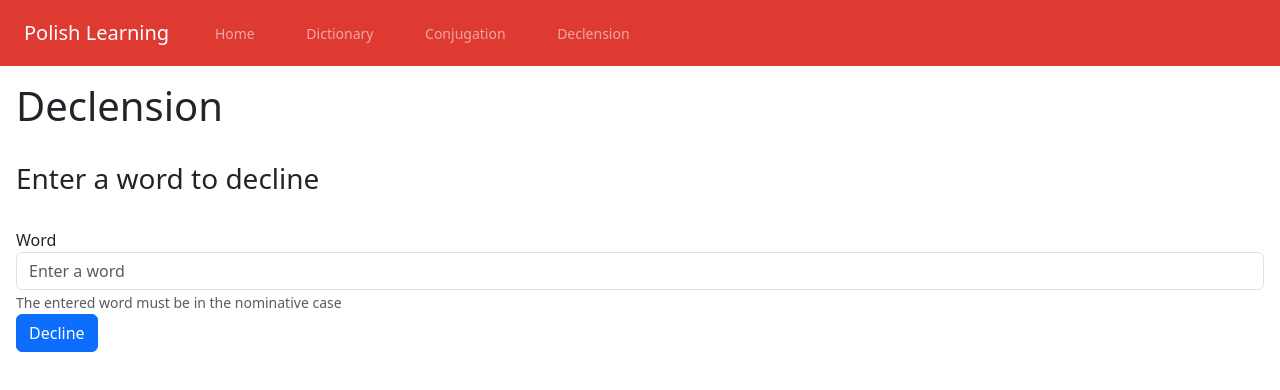
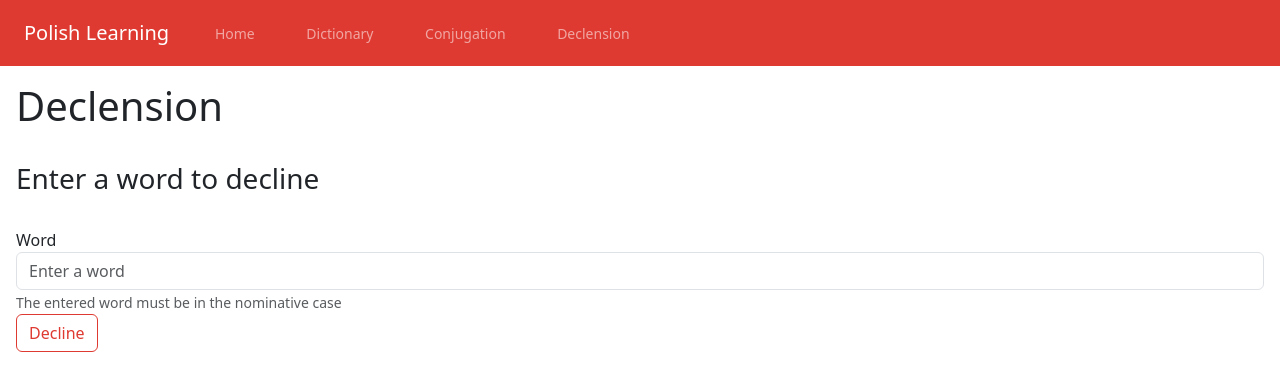
Before and after one commit to kenichisutan/polish-learning, a React (Create React App) app: page /declension in a window 1280 px wide. Shown: the top 390 px of the page. Built offline with nearby package versions, Linux system fonts and the light colour scheme.

Commit message:
Changed button styling

```diff
--- a/src/components/Declension.js
+++ b/src/components/Declension.js
@@ -160,7 +160,7 @@ const Declension = () => {
                     <input type="word" className="form-control" id="inputDeclension1" aria-describedby="declensionHelp" placeholder="Enter a word" />
                     <small id="declensionHelp" className="form-text text-muted">The entered word must be in the nominative case</small>
                 </div>
-                <button type="submit" className="btn btn-primary" onClick={handleSubmit}>Decline</button>
+                <button type="submit" className="btn btn-outline-danger" onClick={handleSubmit}>Decline</button>
             </form>
             <br />
             {selectedDeclension && (
--- a/src/scss/custom.scss
+++ b/src/scss/custom.scss
@@ -1,3 +1,9 @@
 $danger: #df3a31;
 
+.btn-outline-danger {
+  &:hover {
+    color: #ffffff !important; // Add !important to increase specificity
+  }
+}
+
 @import "../../node_modules/bootstrap/scss/bootstrap";
```
Also changed, not shown: src/styles/custom_bootstrap.css, 1 other file (tests, documents, lock files or other folders).
